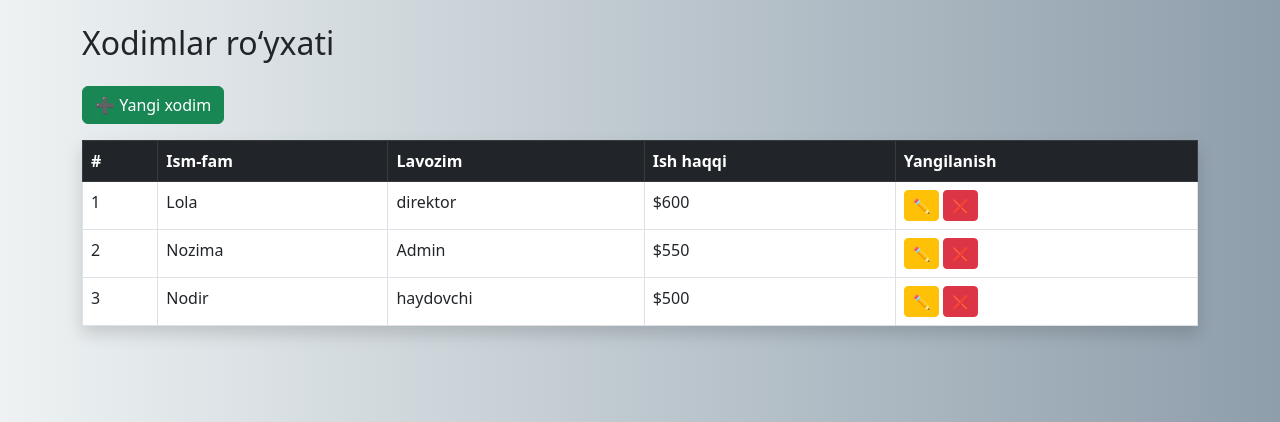
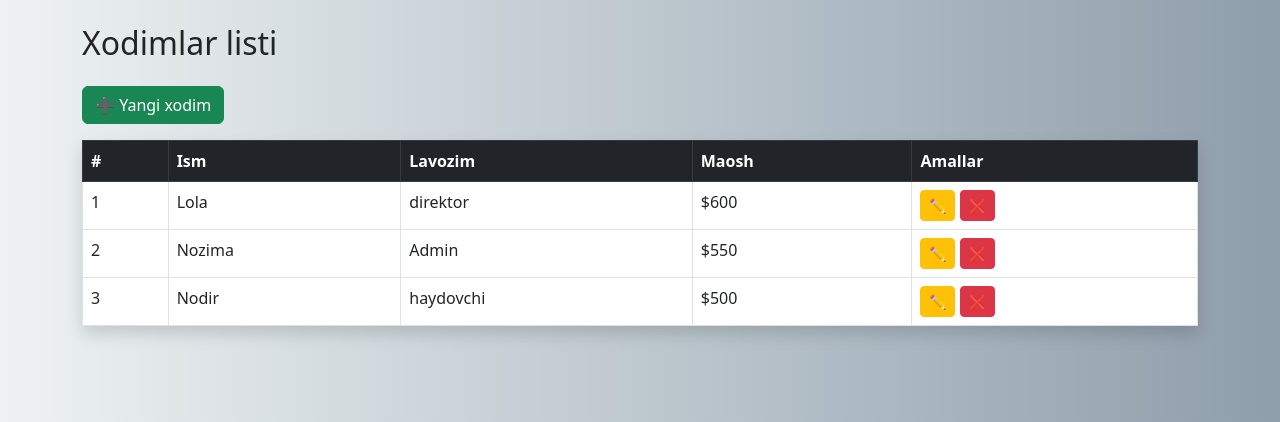
Before and after one commit to Xushvaqtova/loyiham, a Django app: page / in a window 1280 px wide. Shown: the part 50-472 px from the top of the page. Run offline with Django 5.2, Linux system fonts and the light colour scheme; data comes from the database, SQL or seed files in the repository.

Commit message:
yangiladim

```diff
--- a/employees/templates/list.html
+++ b/employees/templates/list.html
@@ -8,7 +8,7 @@
 {% extends 'base.html' %}
 
 {% block content %}
-<h2 class="mb-4">Xodimlar ro‘yxati</h2>
+<h2 class="mb-4">Xodimlar listi </h2>
 
 <a href="/add/" class="btn btn-success mb-3">➕ Yangi xodim</a>
 
@@ -16,10 +16,10 @@
     <thead class="table-dark">
         <tr>
             <th>#</th>
-            <th>Ism-fam</th>
+            <th>Ism</th>
             <th>Lavozim</th>
-            <th>Ish haqqi</th>
-            <th>Yangilanish</th>
+            <th>Maosh</th>
+            <th>Amallar</th>
         </tr>
     </thead>
     <tbody>
```
